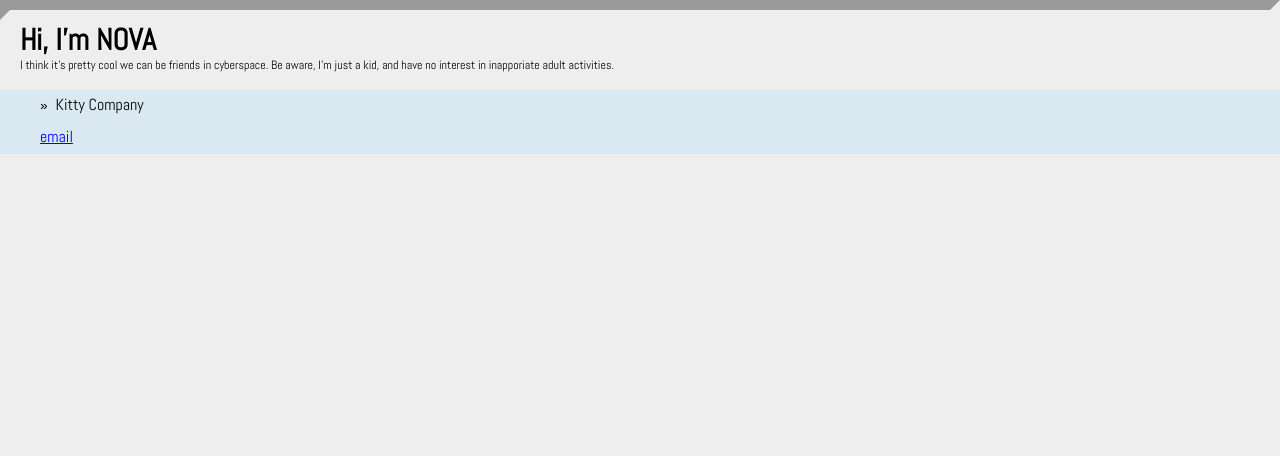
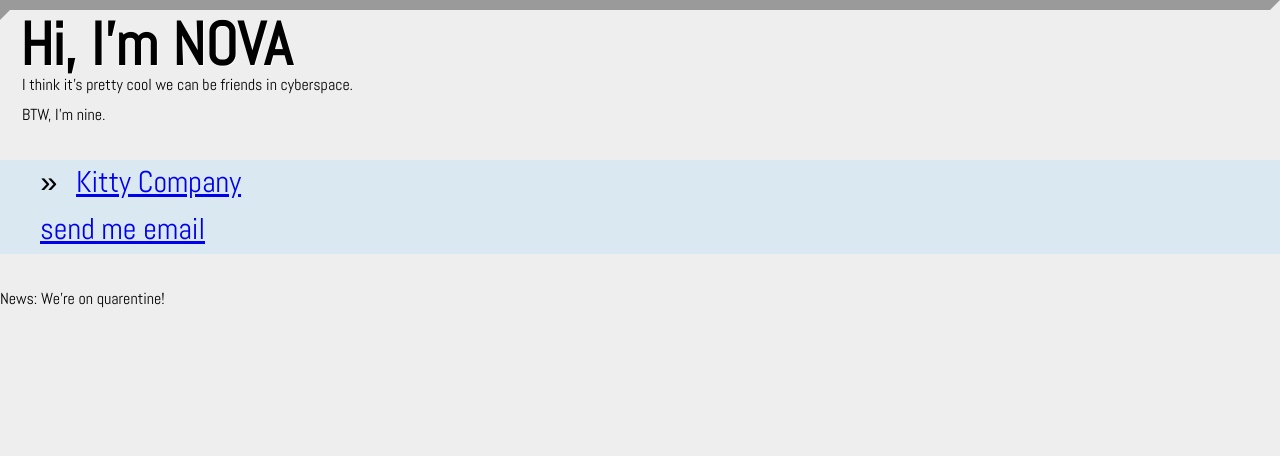
Before and after one commit to JUSTN0VA/JUSTN0VA.github.io, a plain HTML site: page index.html in a window 1280 px wide. Drawn offline with nearby package versions, Linux system fonts and the light colour scheme.

Commit message:
page work

```diff
--- a/css/style.css
+++ b/css/style.css
@@ -2,31 +2,41 @@
 
 @font-face {
     font-family: 'abelregular';
-    src: url('https://github.com/JUSTN0VA/JUSTN0VA.github.io/blob/master/css/abel-regular-webfont.woff2') format('woff2'),
-         url('https://github.com/JUSTN0VA/JUSTN0VA.github.io/blob/master/css/abel-regular-webfont.woff') format('woff');
+    src: url('http://github.com/JUSTN0VA/JUSTN0VA.github.io/blob/master/css/abel-regular-webfont.woff2') format('woff2'),
+         url('http://github.com/JUSTN0VA/JUSTN0VA.github.io/blob/master/css/abel-regular-webfont.woff') format('woff');
     font-weight: normal;
     font-style: normal;
+    font-size: 120px;
 
 }
 
 div.moon {
-  margin-bottom: 0px;
   vertical-align: top;
   margin-top: 0px;
-margin-bottom: 0px;
-vertical-align: top;
-line-height:0px;
+  margin-bottom: 10px;
+  vertical-align: top;
+  line-height:10px;
+  font-size:15px;
+}
+
+div.sub {
+  margin-left: 22px;
+}
+
+p.sub {
+
+  font-size:120px;
 }
 
 div.tree{
 
   background: rgba(135,206,250, .2);
-
+  font-size: 30px;
   top:0;
   bottom: 0;
   left: 10;
   right: 10;
-
+    line-height:45px;
 
 }
 
@@ -45,7 +55,7 @@ p.tool {
   margin-bottom: -1em;
   margin-left: 22px;
   color: #aaa;
-  font-size: 7px;
+  font-size: 107px;
   font-weight: 200;
 
 
@@ -64,6 +74,7 @@ margin-top:0px;
 
 b {
   margin: 22px;
+  font-size: 30px;
 }
 body {
   font-family: 'abelregular', Arial, sans-serif;
@@ -77,7 +88,7 @@ body {
 
 h2 {
   color: #aa;
-  font-size: 30px;
+  font-size: 60px;
   margin: 20px;
 
   font-weight: bold;
@@ -86,8 +97,8 @@ h2 {
 }
 h3 {
   color: #aa;
-  font-size: 12px;
-  line-height: 10px;
+  font-size: 20px;
+  line-height: 20px;
   font-style: ;
   font-weight: 200;
   margin: 20px;
--- a/index.html
+++ b/index.html
@@ -11,24 +11,30 @@
 
 <div class="moon"><h2>Hi, I'm NOVA</h2></div>
 
-<h3>I think it's pretty cool we can be friends in cyberspace. Be aware, I'm just a kid, and have no interest in inapporiate adult activities.</h3>
+<div class="sub"><p>I think it's pretty cool we can be friends in cyberspace. <br>
+BTW, I'm nine.</p>
+</div>
 
 
 <div class="tree">
 
 <ul>
-  <li class="SubLi">Kitty Company
+  <li class="SubLi"><a href=#>Kitty Company</a>
     <ul class="SubUl">
     <li><img height="331" with="600" src="img/slogan.png"><br><img src="img/kittyco_info.png">
       </li>
       </ul>
 
-    <li class="SubNill"><a href="mailto:justnovad@gmail.com">email</a></li>
+    <li class="SubNill"><a href="mailto:justnovad@gmail.com">send me email</a></li>
 </ul>
 </div>
 
 <!-- partial -->
 <script src='https://code.jquery.com/jquery-2.2.4.min.js'></script><script  src="./js/script.js"></script>
 
+<div class="news">
+News:
+
+We're on quarentine!</div>
 </body>
 </html>
```
Also changed, not shown: img/qr.png.
